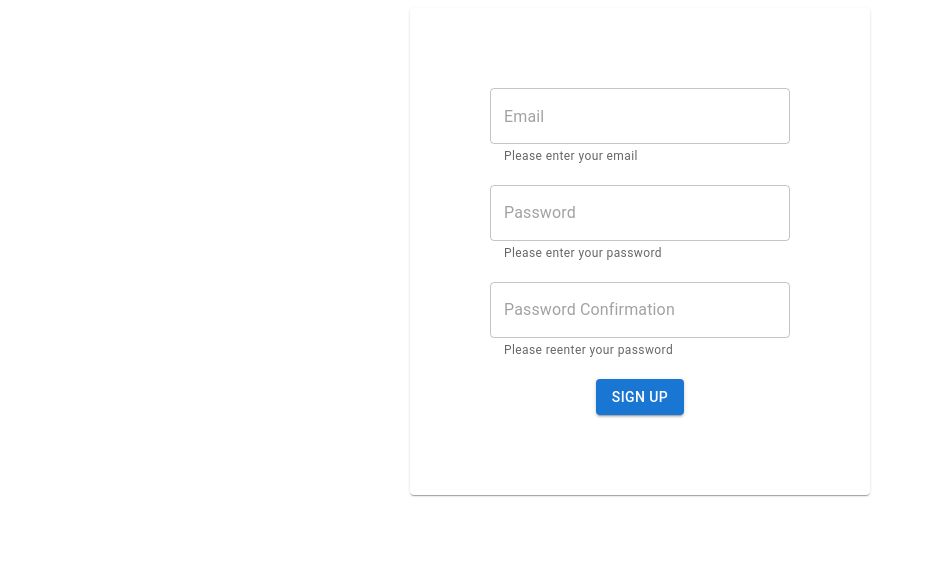
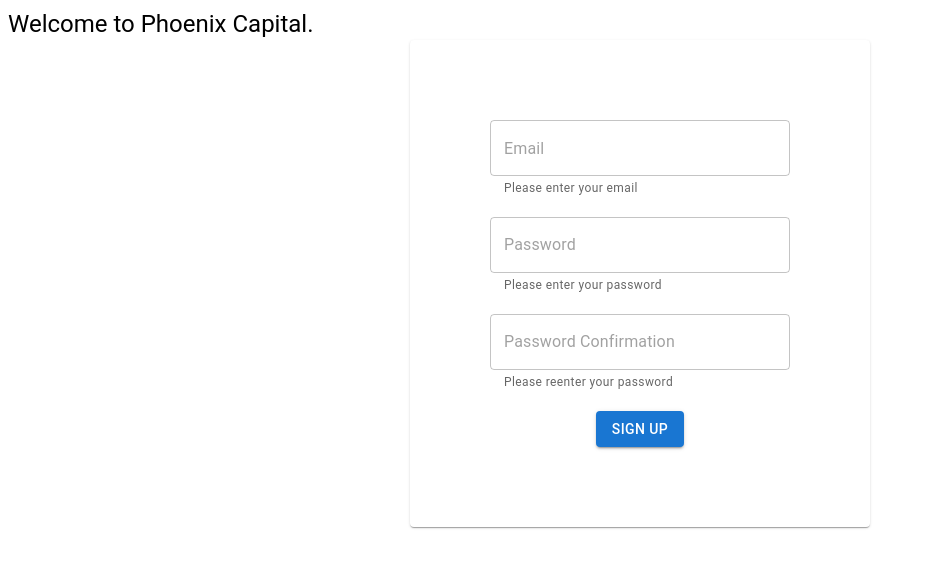
Before and after one commit to malissab/my-landholdings, a React (Create React App) app: page /signup in a window 1280 px wide. Shown: the top 568 px of the page, without its empty margins (0-926 px from the left). Built offline with nearby package versions, Linux system fonts and the light colour scheme.

Commit message:
dashboard changes

```diff
--- a/src/components/Dashboard.js
+++ b/src/components/Dashboard.js
@@ -1,4 +1,5 @@
 import React, { useState, useEffect } from "react";
+import { Link } from "react-router-dom";
 import { Button, Dialog, DialogActions, DialogContent, DialogTitle, Table, TableBody, TableCell, TableContainer, TableHead, TableRow, Paper, Box, Toolbar, Typography, AppBar } from "@mui/material";
 import CreateOwnerForm from "./CreateOwnerForm";
 import CreateLandHoldingForm from "./CreateLandHoldingForm";
@@ -209,6 +210,12 @@
       </>
     );
 
+  } else {
+    return (
+      <Typography variant="h5">
+      Please <Link to='/signup'>sign up</Link> or <Link to='/login'>login</Link> to view the dashboard.
+      </Typography>
+    )
   }
 }
 
--- a/src/components/LoginForm.js
+++ b/src/components/LoginForm.js
@@ -1,7 +1,7 @@
 import React, { useState } from 'react';
 import { Navigate } from "react-router-dom";
 import { Link } from "react-router-dom";
-import { TextField, Button, Paper } from '@mui/material'
+import { TextField, Button, Paper, Typography } from '@mui/material'
 
 
 function LoginForm({ isLoggedIn, setIsLoggedIn }) {
@@ -33,6 +33,8 @@
 
     return (
         <>
+              <Typography variant="h5">Welcome to Phoenix Capital.</Typography>
+
       <form onSubmit={handleLogin}>
         <Paper sx={{
       width: "70%",
--- a/src/components/SignUpForm.js
+++ b/src/components/SignUpForm.js
@@ -1,6 +1,6 @@
 import React, { useState } from "react";
 import { Navigate } from "react-router-dom";
-import { TextField, Button, Paper } from '@mui/material'
+import { TextField, Button, Paper, Typography } from '@mui/material'
 
 
 function SignUpForm({ isSignedUp, setIsSignedUp }) {
@@ -36,6 +36,7 @@
 
   return (
     <div>
+      <Typography variant="h5">Welcome to Phoenix Capital.</Typography>
       <form onSubmit={handleSignup}>
         <Paper sx={{
       width: "70%",
```
